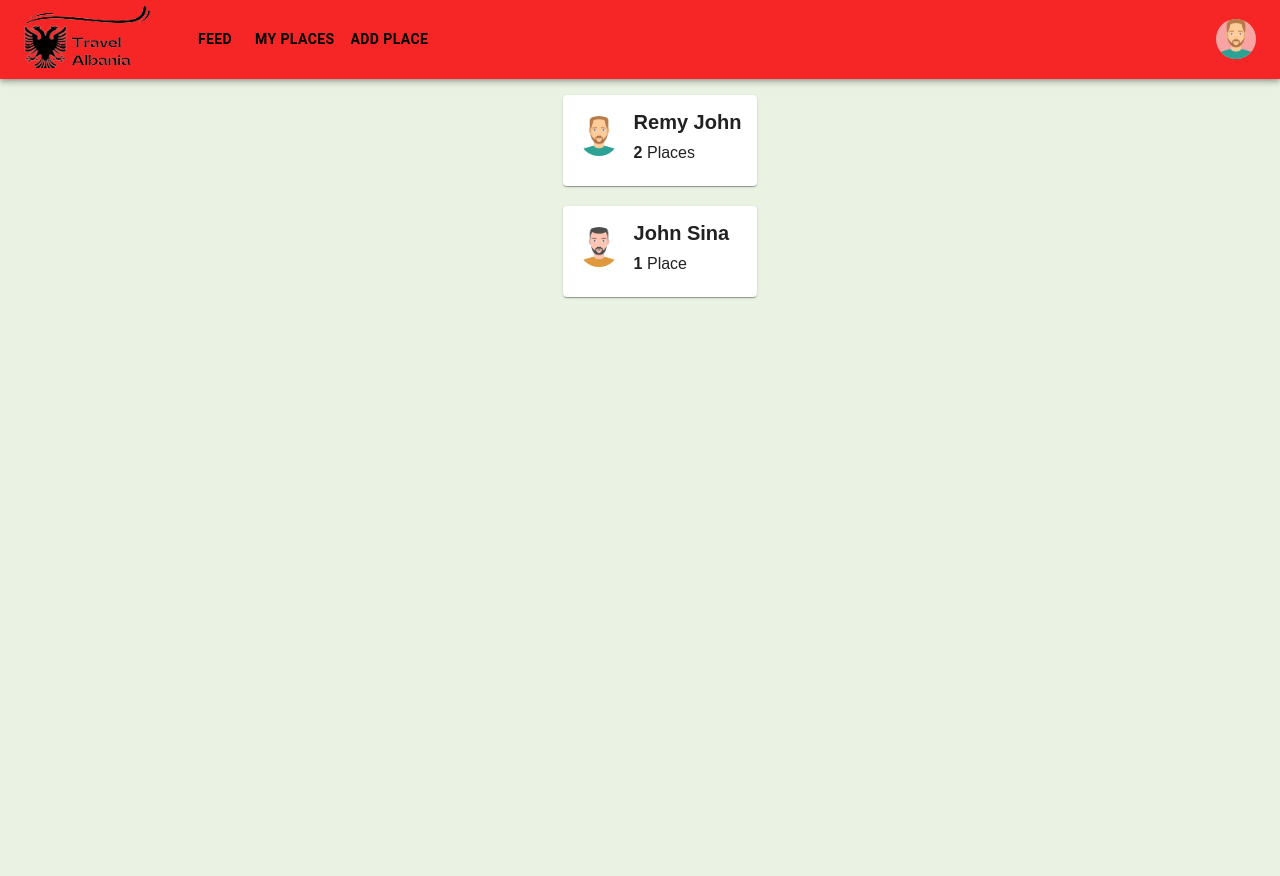
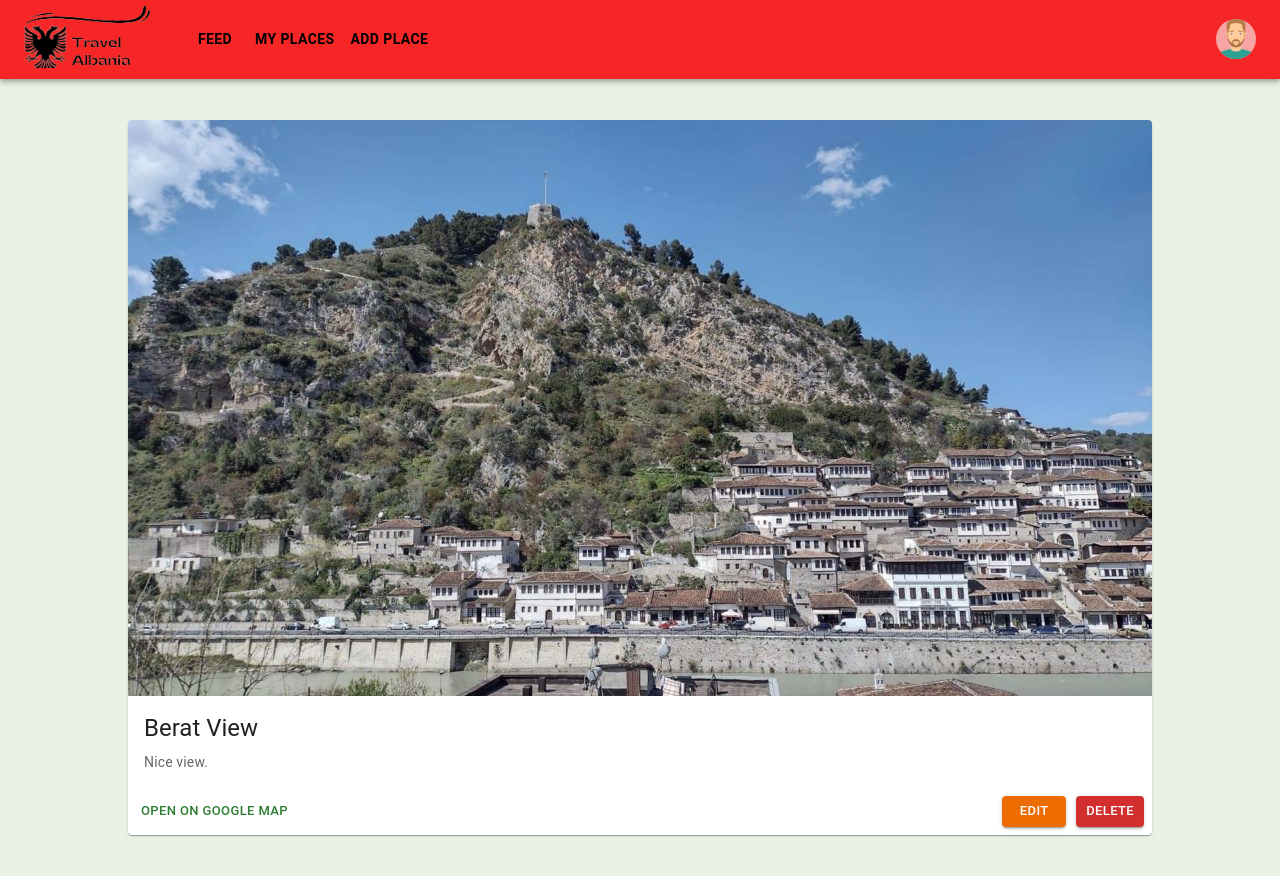
Before and after one commit to enxhitabaku/MERN_Project, a React (Create React App) app in the folder frontend/: page /1/places in a window 1280 px wide. Before the commit this address led to /. Shown: the top 876 px of the page. Before the commit the page ends 800 px from the top, so only its background shows below. Built offline with nearby package versions, Linux system fonts and the light colour scheme.

Commit message:
Implemented User Places UI and added a new route to navigate on the created component.

```diff
--- a/frontend/src/App.css
+++ b/frontend/src/App.css
@@ -8,3 +8,7 @@ a:-webkit-any-link {
     color: inherit;
     text-decoration: none !important;
 }
+
+ul {
+    padding: 0;
+}
--- a/frontend/src/App.js
+++ b/frontend/src/App.js
@@ -3,6 +3,7 @@ import NavigationBar from './shared/components/NavigationBar'
 import Users from './user/pages/Users'
 import AvatarOne from './static/images/avatar/avatar-boy-1.png'
 import AvatarTwo from './static/images/avatar/avatar-boy-2.png'
+import UserPlaces from './places/pages/UserPlaces'
 
 import {
     BrowserRouter as Router,
@@ -38,6 +39,9 @@ function App() {
                     <Route path="/my-places" exact>
                         <h1>My Places</h1>
                     </Route>
+                    <Route path="/:userId/places" exact>
+                        <UserPlaces />
+                    </Route>
                     <Redirect to="/" />
                 </Switch>
             </Router>
--- /dev/null
+++ b/frontend/src/places/components/PlaceItem.js
@@ -0,0 +1,69 @@
+import * as React from 'react'
+import Card from '@mui/material/Card'
+import CardContent from '@mui/material/CardContent'
+import CardMedia from '@mui/material/CardMedia'
+import Typography from '@mui/material/Typography'
+import { Button, CardActions } from '@mui/material'
+import '../styles/user-places-style.css'
+
+/**
+ * React functional component to render a place entity within a Card.
+ * @component
+ * @param {{place: Place}} place
+ * @returns {JSX.Element}
+ * */
+export default function PlaceItem({ place }) {
+    function handleOnOpenGoogleMapClick() {}
+
+    function handleOnEditClick() {}
+
+    function handleOnDeleteClick() {}
+
+    return (
+        <li className="place-list-item">
+            <Card>
+                <CardMedia
+                    className="place-list-item-image"
+                    component="img"
+                    image={place.imageSrc}
+                    alt={`Image rapresenting ${place.title}`}
+                />
+                <CardContent className="place-list-item-content">
+                    <Typography gutterBottom variant="h5" component="div">
+                        {place.title}
+                    </Typography>
+                    <Typography variant="body2" color="text.secondary">
+                        {place.description}
+                    </Typography>
+                </CardContent>
+                <CardActions className="place-card-action-buttons-container">
+                    <Button
+                        size="small"
+                        color="success"
+                        onClick={handleOnOpenGoogleMapClick}
+                    >
+                        Open on Google Map
+                    </Button>
+                    <div className="important-action-buttons-container">
+                        <Button
+                            size="small"
+                            variant="contained"
+                            color="warning"
+                            onClick={handleOnEditClick}
+                        >
+                            Edit
+                        </Button>
+                        <Button
+                            size="small"
+                            variant="contained"
+                            color="error"
+                            onClick={handleOnDeleteClick}
+                        >
+                            Delete
+                        </Button>
+                    </div>
+                </CardActions>
+            </Card>
+        </li>
+    )
+}
--- /dev/null
+++ b/frontend/src/places/components/PlaceList.js
@@ -0,0 +1,32 @@
+import Alert from '@mui/material/Alert'
+import AlertTitle from '@mui/material/AlertTitle'
+import PlaceItem from './PlaceItem'
+
+/**
+ * React functional component to render a list of places.
+ * @component
+ * @param {{places: Place[], {string} creatorId, {Location}coordinates}}
+ * @returns {JSX.Element}
+ */
+export default function PlaceList({ places, creatorId, coordinates }) {
+    if (places?.length === 0) {
+        return (
+            <section id="place-list-section">
+                <Alert severity="info">
+                    <AlertTitle>No Records Found</AlertTitle>
+                    No place records have been entered at this time.
+                </Alert>
+            </section>
+        )
+    }
+
+    return (
+        <section id="place-list-section">
+            <ul>
+                {places.map((place) => {
+                    return <PlaceItem key={place.id} place={place} />
+                })}
+            </ul>
+        </section>
+    )
+}
--- /dev/null
+++ b/frontend/src/places/pages/UserPlaces.js
@@ -0,0 +1,26 @@
+import PlaceList from '../components/PlaceList'
+import Berat from '../../static/images/places/berat.jpg'
+
+/**@type {Place[]}*/
+const DummyPlaceList = [
+    {
+        id: '1',
+        title: 'Berat View',
+        description: 'Nice view.',
+        imageSrc: Berat,
+        adddress: 'Berat',
+        location: {
+            latitude: 41,
+            longtitude: 20,
+        },
+        creatorId: 'anonymous123',
+    },
+]
+
+export default function UserPlaces() {
+    return (
+        <>
+            <PlaceList places={DummyPlaceList} />
+        </>
+    )
+}
--- /dev/null
+++ b/frontend/src/places/styles/user-places-style.css
@@ -0,0 +1,28 @@
+/* Place Item Style */
+li.place-list-item {
+    list-style-type: none;
+    margin-bottom: 20px;
+}
+
+.place-list-item-content,
+.place-list-item-image,
+.place-card-action-buttons-container {
+    cursor: default;
+}
+
+/* Place List Style */
+#place-list-section {
+    display: flex;
+    justify-content: center;
+    margin: 25px 15px;
+}
+
+.place-card-action-buttons-container.MuiCardActions-root {
+    display: flex;
+    justify-content: space-between;
+}
+
+.important-action-buttons-container {
+    display: flex;
+    gap: 10px;
+}
```
Also changed, not shown: frontend/src/places/typeDefinitions.js (added, +21 -0 lines), frontend/src/static/images/places/berat.jpg (added).
